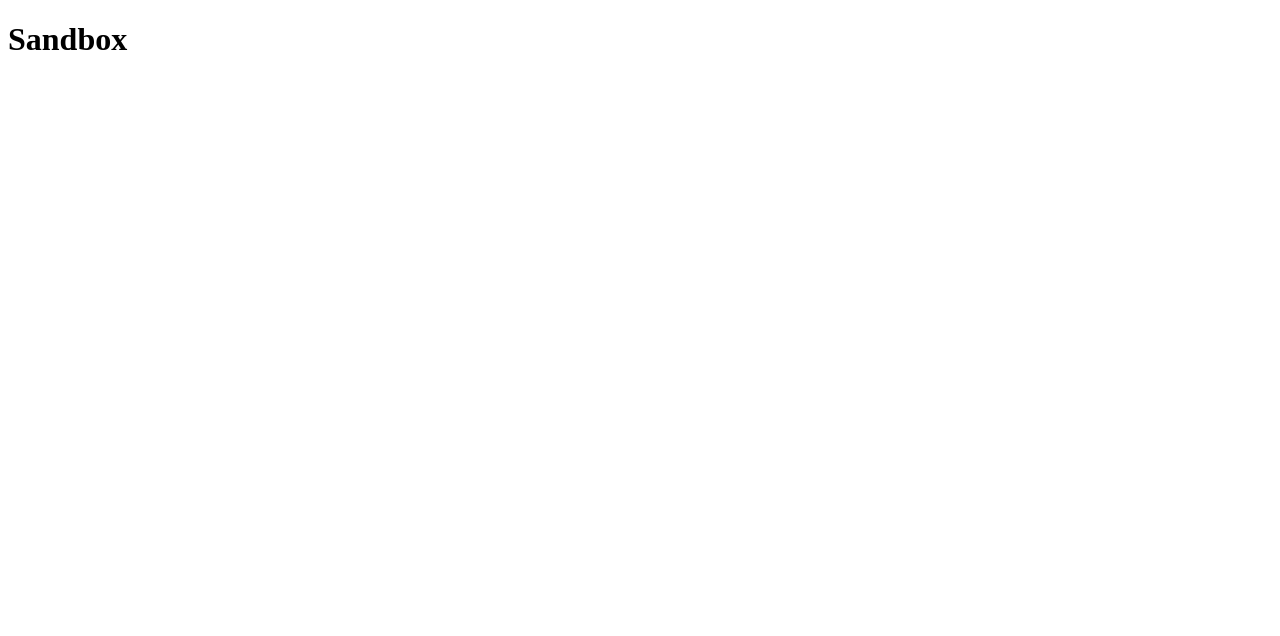
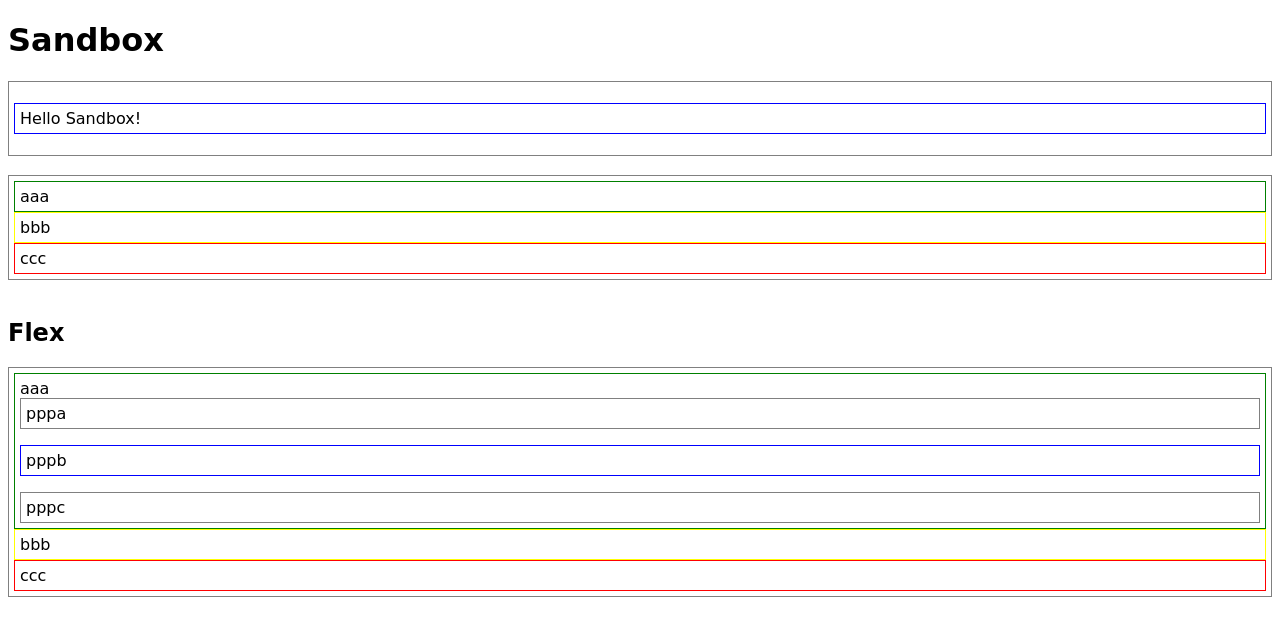
Before and after one commit to h-waji/project1, a plain HTML site: page 09_Sandbox.html in a window 1280 px wide. Drawn offline with Linux system fonts and the light colour scheme.

Commit message:
Sandbox変更

```diff
--- a/09_Sandbox.html
+++ b/09_Sandbox.html
@@ -11,7 +11,28 @@
   <header>
     <h1>Sandbox</h1>
   </header>
+  <div>
+    <p>Hello Sandbox!</p>
+  </div>
+  <br/>
+  <div>
+    <div class = "div-green">aaa</div>
+    <div class = "div-yellow">bbb</div>
+    <div class = "div-red">ccc</div>
+  </div>
+  <br/>
 
+  <h2>Flex</h2>
+  <div class = "">
+    <div class = "div-green">aaa
+      <div class = "">pppa</div>
+      <p class = "">pppb</p>
+      <div class = "">pppc</div>
+    </div>
+    <div class = "div-yellow">bbb</div>
+    <div class = "div-red">ccc</div>
+  </div>
+  <br/>
 
 </body>
 </html>
--- a/css/style09.css
+++ b/css/style09.css
@@ -0,0 +1,46 @@
+body {
+  font-family: cursive;
+}
+
+p {
+  border: solid 1px blue;
+  padding: 5px;
+}
+
+div {
+  border: solid 1px gray;
+  padding: 5px;
+}
+
+.div-green {
+  border: solid 1px green;
+}
+
+.div-yellow {
+  border: solid 1px yellow;
+}
+
+.div-red {
+  border: solid 1px red;
+}
+
+.align-center {
+  text-align: center;
+}
+
+
+
+.flex-ctr {
+  display: flex;
+  flex-direction: column;
+}
+
+.flex-item {
+  flex-direction: row;
+  flex: 200px;
+}
+
+.flex-item2 {
+  flex-direction: column;
+  flex: 50px;
+}
```
